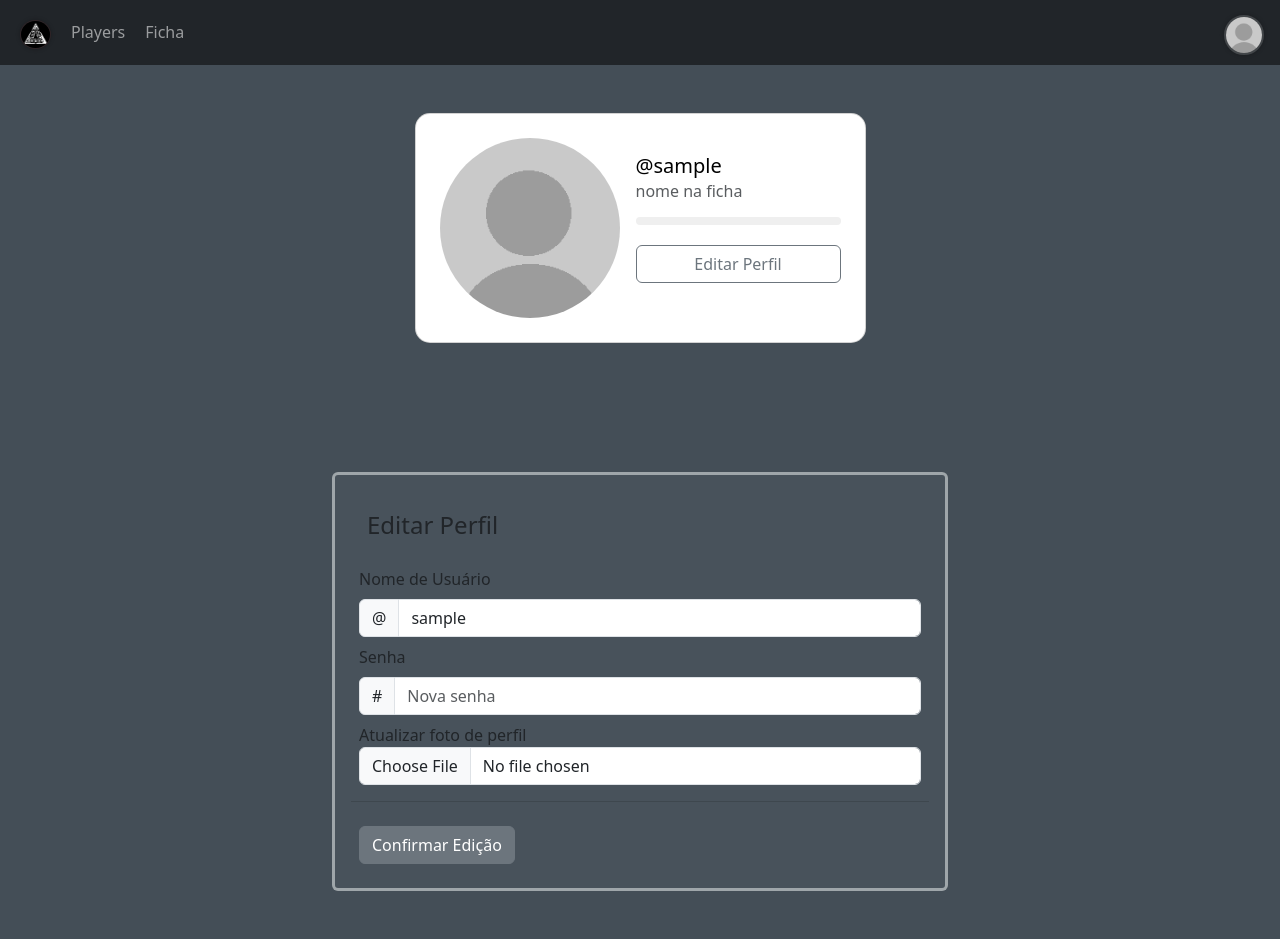
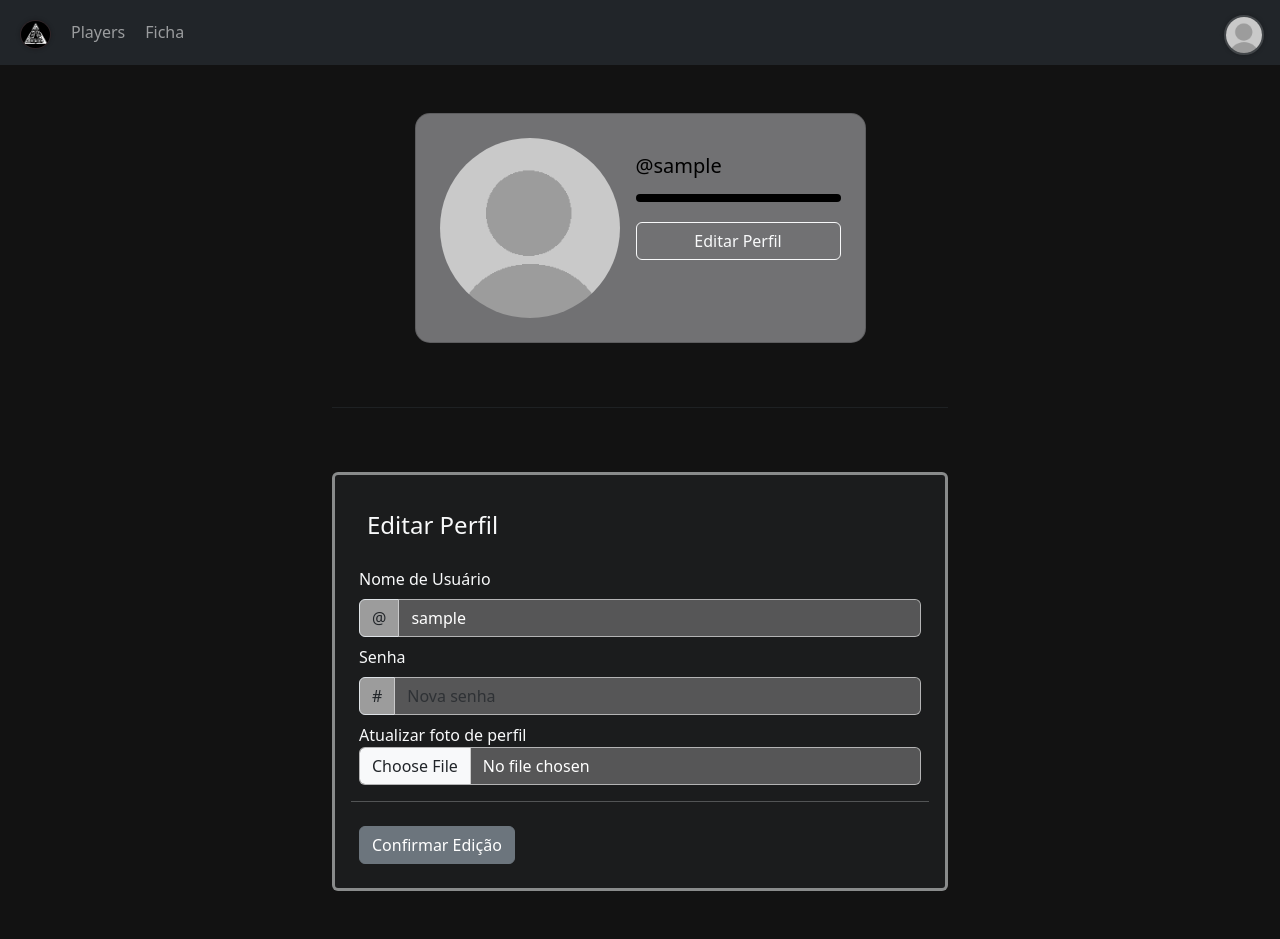
Before and after one commit to iamtwobe/armagedom-rpg, a Flask app: page /profile/edit in a window 1280 px wide. Run offline with Flask 3, Linux system fonts and the light colour scheme; the visitor is signed in with stand-in values (Sample User, id 1); data that the repository does not hold is empty; parts of the project's set-up code (start-up, migrations or seed data) failed here and were passed over; some libraries are stand-ins or nearby versions.

Commit message:
styling + form names changed

```diff
--- a/src/app/routes.py
+++ b/src/app/routes.py
@@ -173,43 +173,41 @@ def criarficha():
 
     step = session.get('step_criar_ficha', 1)
 
-    form1 = StepNomeForm()
-    form2 = StepAtributosForm()
-    form3 = StepPericiasForm()
+    form_nome = StepNomeForm()
+    form_atributos = StepAtributosForm()
+    form_pericias = StepPericiasForm()
 
     if request.method == 'POST':
-        print(request.form)
         posted_step = int(request.form.get('step', step))
 
         if posted_step != step:
-            print('Step:', step, posted_step)
             flash('Fluxo de criação inválido.', 'alert-danger')
             return redirect(url_for('criarficha'))
 
-        if step == 1 and form1.validate_on_submit():
-            session['ficha_nome'] = form1.nome_personagem.data
+        if step == 1 and form_nome.validate_on_submit():
+            session['ficha_nome'] = form_nome.nome_personagem.data
             session['step_criar_ficha'] = 2
             return redirect(url_for('criarficha'))
 
-        if step == 2 and form2.validate_on_submit():
+        if step == 2 and form_atributos.validate_on_submit():
             total = (
-                form2.forca.data + form2.destreza.data +
-                form2.constituicao.data + form2.carisma.data +
-                form2.inteligencia.data
+                form_atributos.forca.data + form_atributos.destreza.data +
+                form_atributos.constituicao.data + form_atributos.carisma.data +
+                form_atributos.inteligencia.data
             )
             if total > 12:
                 flash("Você gastou mais pontos do que o permitido!", "alert-danger")
                 return redirect(url_for('criarficha'))
 
-            session['ficha_forca'] = form2.forca.data
-            session['ficha_destreza'] = form2.destreza.data
-            session['ficha_constituicao'] = form2.constituicao.data
-            session['ficha_carisma'] = form2.carisma.data
-            session['ficha_inteligencia'] = form2.inteligencia.data
+            session['ficha_forca'] = form_atributos.forca.data
+            session['ficha_destreza'] = form_atributos.destreza.data
+            session['ficha_constituicao'] = form_atributos.constituicao.data
+            session['ficha_carisma'] = form_atributos.carisma.data
+            session['ficha_inteligencia'] = form_atributos.inteligencia.data
             session['step_criar_ficha'] = 3
             return redirect(url_for('criarficha'))
 
-        if step == 3 and form3.validate_on_submit():
+        if step == 3 and form_pericias.validate_on_submit():
             for key in list(session.keys()):
                 print(key)
                 if key.startswith('ficha_') or key == 'step_criar_ficha':
@@ -222,36 +220,36 @@ def criarficha():
                 constituicao=session.get('ficha_constituicao'),
                 carisma=session.get('ficha_carisma'),
                 inteligencia=session.get('ficha_inteligencia'),
-                acrobacia=form3.acrobacia.data,
-                adestramento=form3.adestramento.data,
-                artes=form3.artes.data,
-                atletismo=form3.atletismo.data,
-                ciencias=form3.ciencias.data,
-                crime=form3.crime.data,
-                enganacao=form3.enganacao.data,
-                fortitude=form3.fortitude.data,
-                furtividade=form3.furtividade.data,
-                iniciativa=form3.iniciativa.data,
-                intimidacao=form3.intimidacao.data,
-                intuicao=form3.intuicao.data,
-                investigacao=form3.investigacao.data,
-                luta=form3.luta.data,
-                medicina=form3.medicina.data,
-                oficio=form3.oficio.data,
-                oficio_nome=form3.oficio_nome.data,
-                oficio_atributo=form3.oficio_atributo.data,
-                percepcao=form3.percepcao.data,
-                persuasao=form3.persuasao.data,
-                pilotagem=form3.pilotagem.data,
-                pontaria=form3.pontaria.data,
-                profissao=form3.profissao.data,
-                reflexos=form3.reflexos.data,
-                religiao=form3.religiao.data,
-                sobrevivencia=form3.sobrevivencia.data,
-                tatica=form3.tatica.data,
-                tecnologia=form3.tecnologia.data,
-                historia=form3.historia.data,
-                vontade=form3.vontade.data,
+                acrobacia=form_pericias.acrobacia.data,
+                adestramento=form_pericias.adestramento.data,
+                artes=form_pericias.artes.data,
+                atletismo=form_pericias.atletismo.data,
+                ciencias=form_pericias.ciencias.data,
+                crime=form_pericias.crime.data,
+                enganacao=form_pericias.enganacao.data,
+                fortitude=form_pericias.fortitude.data,
+                furtividade=form_pericias.furtividade.data,
+                iniciativa=form_pericias.iniciativa.data,
+                intimidacao=form_pericias.intimidacao.data,
+                intuicao=form_pericias.intuicao.data,
+                investigacao=form_pericias.investigacao.data,
+                luta=form_pericias.luta.data,
+                medicina=form_pericias.medicina.data,
+                oficio=form_pericias.oficio.data,
+                oficio_nome=form_pericias.oficio_nome.data,
+                oficio_atributo=form_pericias.oficio_atributo.data,
+                percepcao=form_pericias.percepcao.data,
+                persuasao=form_pericias.persuasao.data,
+                pilotagem=form_pericias.pilotagem.data,
+                pontaria=form_pericias.pontaria.data,
+                profissao=form_pericias.profissao.data,
+                reflexos=form_pericias.reflexos.data,
+                religiao=form_pericias.religiao.data,
+                sobrevivencia=form_pericias.sobrevivencia.data,
+                tatica=form_pericias.tatica.data,
+                tecnologia=form_pericias.tecnologia.data,
+                historia=form_pericias.historia.data,
+                vontade=form_pericias.vontade.data,
                 user_id=current_user.id
             )
             users_database.session.add(ficha)
@@ -267,11 +265,11 @@ def criarficha():
     step = session.get('step_criar_ficha', 1)
     match step:
         case 1:
-            return render_template('ficha/form_nome.html', form1=form1)
+            return render_template('ficha/form_nome.html', form_nome=form_nome)
         case 2:
-            return render_template('ficha/form_atributos.html', form2=form2)
+            return render_template('ficha/form_atributos.html', form_atributos=form_atributos)
         case 3:
-            return render_template('ficha/form_pericias.html', form3=form3)
+            return render_template('ficha/form_pericias.html', form_pericias=form_pericias)
 
 @app.route('/ficha', methods=['GET'])
 @login_required
--- a/src/app/static/css/style.css
+++ b/src/app/static/css/style.css
@@ -1,8 +1,14 @@
-body{
-    background-color: #444e57;
+body {
+    background-color: #121212;
 }
 .whitetext {
     color: #fff9;
+}
+.text-light {
+    color: #f8f9fa !important;
+}
+.text-danger {
+    color: #ff5c5c !important;
 }
 .dropdown {
     color: #ffffffa6;
@@ -14,6 +20,20 @@ body{
     list-style: none;
     padding-left: 0;
     margin: 0;
+}
+.form-control{
+    background-color: #5e5e5ee5 !important;
+    border-color: #c7c7c7e5;
+    color: #fff !important;
+}
+.form-control:focus {
+    background-color: #f6f7f8;
+    border-color: rgb(156, 156, 156);
+    outline: none;
+    box-shadow: 0 0 0 2px rgba(36, 42, 48, 0.3);
+}
+.input-group-text{
+    background-color: rgb(156, 156, 156);
 }
 .nav-link.dropdown-toggle::after {
     display: none;
--- a/src/app/templates/index.html
+++ b/src/app/templates/index.html
@@ -6,7 +6,7 @@
 {% block body %}
     <div class="d-flex justify-content-center align-items-center" style="height: 80vh;">
         <div class="text-center">
-            <div class="p-3 rounded-5 shadow-sm" style="background-image: url('static/img/armagedom_background.png'); background-size: 420px 135px; background-repeat: no-repeat";>
+            <div class="p-3 rounded-5 shadow-sm border" style="background-image: url('static/img/armagedom_background.png'); background-size: 420px 135px; background-repeat: no-repeat";>
                 <h1 class="display-3 text-light font-weight-bold opacity-0" style="text-shadow: 2px 2px 4px rgba(0, 0, 0, 0.5); font-family: 'Poppins', sans-serif;">
                     Armagedoma
                 </h1>
--- a/src/app/templates/players.html
+++ b/src/app/templates/players.html
@@ -3,7 +3,7 @@
 {% block body %}
 
     <div class="container">
-        <h1 class="py-3">Players</h1>
+        <h1 class="py-3 text-light">Players</h1>
         <br>
         <div class="row row-cols-md-5 g-4">
             {% for user in users_list %}
--- a/src/app/templates/profile.html
+++ b/src/app/templates/profile.html
@@ -5,7 +5,7 @@
         <div class="container py-5 h-75">
           <div class="row d-flex justify-content-center align-items-center h-100">
             <div class="col col-md-9 col-lg-7 col-xl-5">
-              <div class="card" style="border-radius: 15px; background-color: white;">
+              <div class="card" style="border-radius: 15px; background-color: rgba(122, 122, 124, 0.925);">
                 <div class="card-body p-4">
                   <div class="d-flex text-black">
                     <div class="flex-shrink-0">
@@ -15,13 +15,15 @@
                     </div>
                     <div class="flex-grow-1 ms-3 mt-3">
                       <h5 class="mb-1">@{{ current_user.username }}</h5>
-                      <h6 class="mb-1 text-dark text-opacity-75">nome na ficha</h6>
+                      {% if current_user.ficha %}
+                        <h6 class="mb-1 text-dark text-opacity-75">{{ current_user.ficha.nome_personagem }}</h6>
+                      {% endif %}
                       <div class="d-flex justify-content-start rounded-3 p-1 mb-3 mt-3"
-                        style="background-color: #efefef;">
+                        style="background-color: #000000;">
                       </div>
                       <div class="d-flex pt-1">
                             <a href="{{ url_for('edit_profile') }}" class="flex-grow-1 w-100">
-                                <button type="button" class="btn btn-outline-secondary me-1 flex-grow-1 w-100">Editar Perfil</button>
+                                <button type="button" class="btn btn-outline-light me-1 flex-grow-1 w-100">Editar Perfil</button>
                             </a>
                       </div>
                     </div>
--- a/src/app/templates/profile_edit.html
+++ b/src/app/templates/profile_edit.html
@@ -3,12 +3,12 @@
 {% block form_edit_profile %}
 
     <div class="container col-6 mb-5">
-        <hr style="background: #444e57; color: #444e57;">
+        <hr style="background: #86939e; color: #444e57;">
         <div class="row">
-            <div class="letrabranca">
+            <div class="text-light">
                 <form method="POST" action="" class="p-3 border-3 border border-light border-opacity-50 mt-5 rounded bg-secondary bg-opacity-10" enctype="multipart/form-data">
                     {{ form.csrf_token }}
-                    <legend class="m-3">Editar Perfil</legend>
+                    <legend class="m-3 text-light">Editar Perfil</legend>
                     <fieldset class="mt-5">
                         <div class="form-group mb-2 m-2">
                             {{ form.username.label(class="form-label") }}
@@ -45,7 +45,7 @@
                             {% endif %}
                         </div>
                         <div class="form-group mb-2 m-2">
-                            {{ form.profile_picture.label }}
+                            {{ form.profile_picture.label(class="custom-file-input-label") }}
                             {{ form.profile_picture(class="form-control") }}
                             {% if form.profile_picture.errors %}
                                 {% for erro in form.profile_picture.errors %}
```
Also changed, not shown: src/app/static/css/ficha.css (+20 -22 lines), src/app/templates/ficha/form_atributos.html (+5 -5 lines), src/app/templates/ficha/form_nome.html (+4 -4 lines), src/app/templates/ficha/form_pericias.html (+5 -5 lines).
